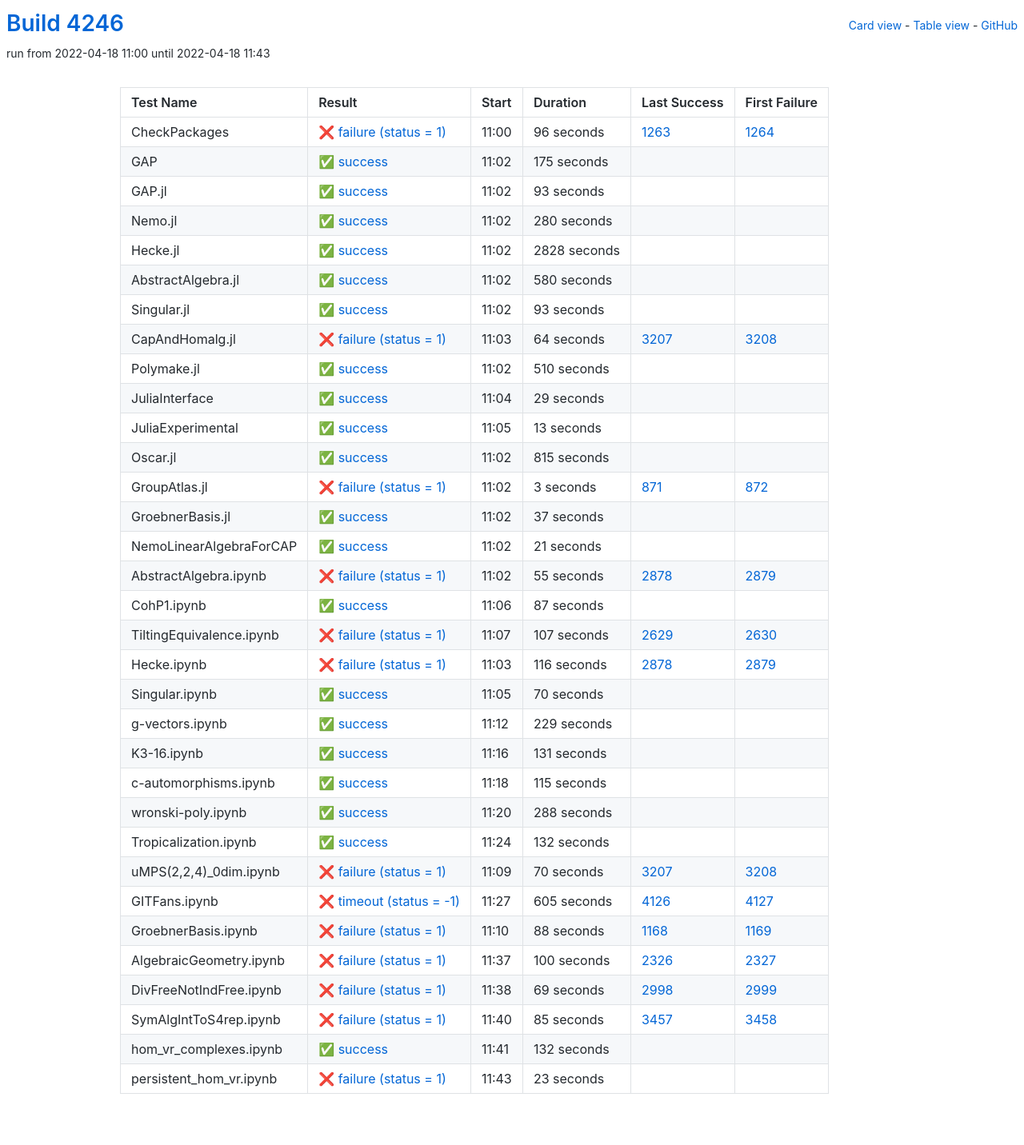
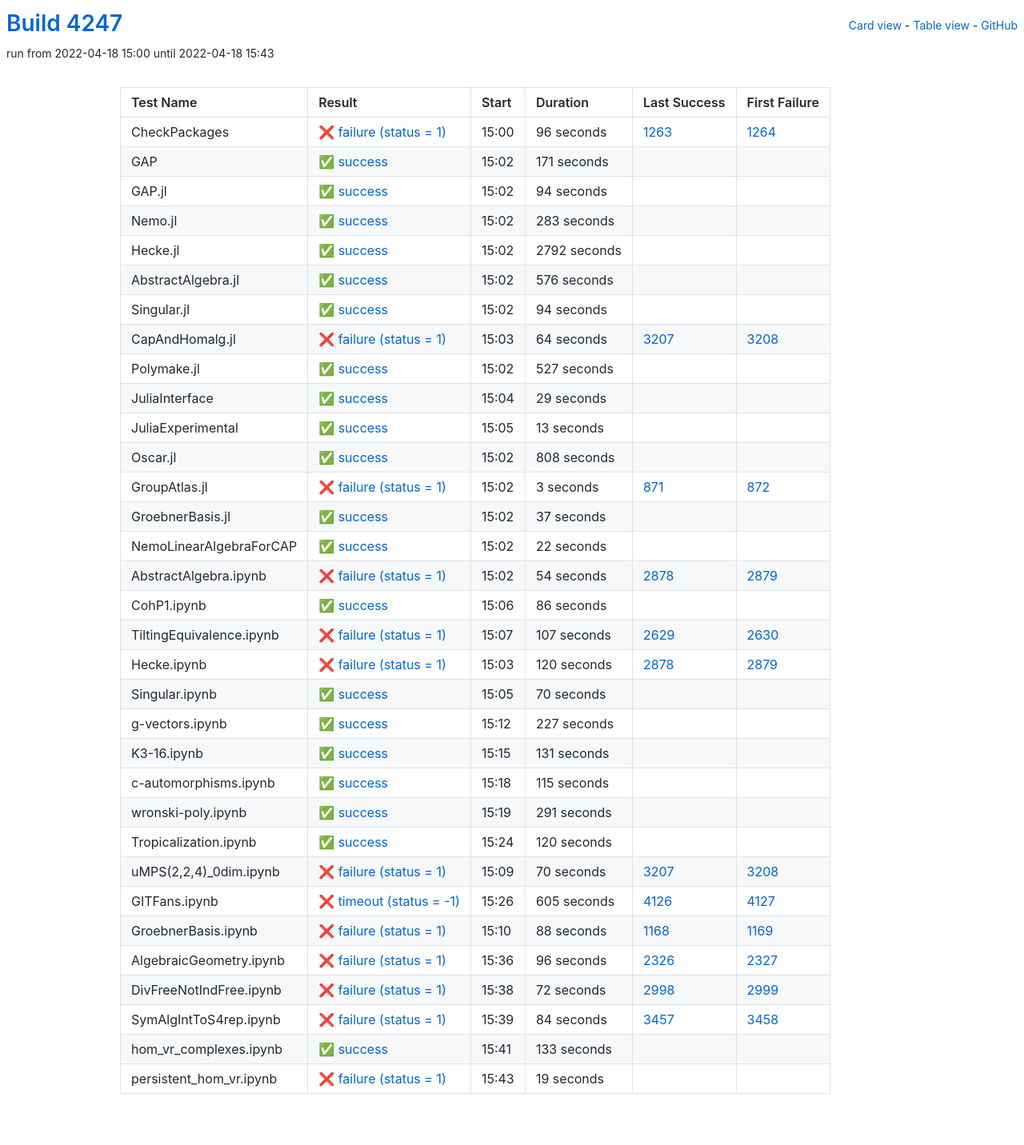
Before and after one commit to oscar-system/oscar-ci-status-stable, a Jekyll site: the page built from table.html, in a window 1280 px wide. Shown: the whole page at 80% size. Built offline with Jekyll 4.4.1, drawn with Linux system fonts in a browser that asks for light colours.

Commit message:
Build #4247

```diff
--- a/_data/ci.yml
+++ b/_data/ci.yml
@@ -1,6 +1,6 @@
 ---
-build: 4246
-build_url: https://oscarci.mathematik.uni-kl.de/job/oscar-stable/4246/
+build: 4247
+build_url: https://oscarci.mathematik.uni-kl.de/job/oscar-stable/4247/
 job: oscar-stable
 organization: oscar-system
 repo: oscar-ci-status-stable
@@ -8,8 +8,8 @@ repourl: https://github.com/oscar-system/oscar-ci-status-stable
 tests:
 - name: CheckPackages
   id: checkpackages
-  log: https://oscarci.mathematik.uni-kl.de/job/oscar-stable/4246/artifact/logs/build-4246/CheckPackages.log
-  start: 2022-04-18 11:00
+  log: https://oscarci.mathematik.uni-kl.de/job/oscar-stable/4247/artifact/logs/build-4247/CheckPackages.log
+  start: 2022-04-18 15:00
   success: false
   exitcode: 1
   status: failure
@@ -20,80 +20,80 @@ tests:
   first_failure_url: https://oscarci.mathematik.uni-kl.de/job/oscar-stable/1264/
 - name: GAP
   id: gap
-  log: https://oscarci.mathematik.uni-kl.de/job/oscar-stable/4246/artifact/logs/build-4246/GAP.log
-  start: 2022-04-18 11:02
+  log: https://oscarci.mathematik.uni-kl.de/job/oscar-stable/4247/artifact/logs/build-4247/GAP.log
+  start: 2022-04-18 15:02
   success: true
   exitcode: 0
   status: success
-  duration: 175
+  duration: 171
   last_success: false
   last_success_url:
   first_failure: false
   first_failure_url:
 - name: GAP.jl
   id: gap-jl
-  log: https://oscarci.mathematik.uni-kl.de/job/oscar-stable/4246/artifact/logs/build-4246/GAP.jl.log
-  start: 2022-04-18 11:02
+  log: https://oscarci.mathematik.uni-kl.de/job/oscar-stable/4247/artifact/logs/build-4247/GAP.jl.log
+  start: 2022-04-18 15:02
   success: true
   exitcode: 0
   status: success
-  duration: 93
+  duration: 94
   last_success: false
   last_success_url:
   first_failure: false
   first_failure_url:
 - name: Nemo.jl
   id: nemo-jl
-  log: https://oscarci.mathematik.uni-kl.de/job/oscar-stable/4246/artifact/logs/build-4246/Nemo.jl.log
-  start: 2022-04-18 11:02
+  log: https://oscarci.mathematik.uni-kl.de/job/oscar-stable/4247/artifact/logs/build-4247/Nemo.jl.log
+  start: 2022-04-18 15:02
   success: true
   exitcode: 0
   status: success
-  duration: 280
+  duration: 283
   last_success: false
   last_success_url:
   first_failure: false
   first_failure_url:
 - name: Hecke.jl
   id: hecke-jl
-  log: https://oscarci.mathematik.uni-kl.de/job/oscar-stable/4246/artifact/logs/build-4246/Hecke.jl.log
-  start: 2022-04-18 11:02
+  log: https://oscarci.mathematik.uni-kl.de/job/oscar-stable/4247/artifact/logs/build-4247/Hecke.jl.log
+  start: 2022-04-18 15:02
   success: true
   exitcode: 0
   status: success
-  duration: 2828
+  duration: 2792
   last_success: false
   last_success_url:
   first_failure: false
   first_failure_url:
 - name: AbstractAlgebra.jl
   id: abstractalgebra-jl
-  log: https://oscarci.mathematik.uni-kl.de/job/oscar-stable/4246/artifact/logs/build-4246/AbstractAlgebra.jl.log
-  start: 2022-04-18 11:02
+  log: https://oscarci.mathematik.uni-kl.de/job/oscar-stable/4247/artifact/logs/build-4247/AbstractAlgebra.jl.log
+  start: 2022-04-18 15:02
   success: true
   exitcode: 0
   status: success
-  duration: 580
+  duration: 576
   last_success: false
   last_success_url:
   first_failure: false
   first_failure_url:
 - name: Singular.jl
   id: singular-jl
-  log: https://oscarci.mathematik.uni-kl.de/job/oscar-stable/4246/artifact/logs/build-4246/Singular.jl.log
-  start: 2022-04-18 11:02
+  log: https://oscarci.mathematik.uni-kl.de/job/oscar-stable/4247/artifact/logs/build-4247/Singular.jl.log
+  start: 2022-04-18 15:02
   success: true
   exitcode: 0
   status: success
-  duration: 93
+  duration: 94
   last_success: false
   last_success_url:
   first_failure: false
   first_failure_url:
 - name: CapAndHomalg.jl
   id: capandhomalg-jl
-  log: https://oscarci.mathematik.uni-kl.de/job/oscar-stable/4246/artifact/logs/build-4246/CapAndHomalg.jl.log
-  start: 2022-04-18 11:03
+  log: https://oscarci.mathematik.uni-kl.de/job/oscar-stable/4247/artifact/logs/build-4247/CapAndHomalg.jl.log
+  start: 2022-04-18 15:03
   success: false
   exitcode: 1
   status: failure
@@ -104,20 +104,20 @@ tests:
   first_failure_url: https://oscarci.mathematik.uni-kl.de/job/oscar-stable/3208/
 - name: Polymake.jl
   id: polymake-jl
-  log: https://oscarci.mathematik.uni-kl.de/job/oscar-stable/4246/artifact/logs/build-4246/Polymake.jl.log
-  start: 2022-04-18 11:02
+  log: https://oscarci.mathematik.uni-kl.de/job/oscar-stable/4247/artifact/logs/build-4247/Polymake.jl.log
+  start: 2022-04-18 15:02
   success: true
   exitcode: 0
   status: success
-  duration: 510
+  duration: 527
   last_success: false
   last_success_url:
   first_failure: false
   first_failure_url:
 - name: JuliaInterface
   id: juliainterface
-  log: https://oscarci.mathematik.uni-kl.de/job/oscar-stable/4246/artifact/logs/build-4246/JuliaInterface.log
-  start: 2022-04-18 11:04
+  log: https://oscarci.mathematik.uni-kl.de/job/oscar-stable/4247/artifact/logs/build-4247/JuliaInterface.log
+  start: 2022-04-18 15:04
   success: true
   exitcode: 0
   status: success
@@ -128,8 +128,8 @@ tests:
   first_failure_url:
 - name: JuliaExperimental
   id: juliaexperimental
-  log: https://oscarci.mathematik.uni-kl.de/job/oscar-stable/4246/artifact/logs/build-4246/JuliaExperimental.log
-  start: 2022-04-18 11:05
+  log: https://oscarci.mathematik.uni-kl.de/job/oscar-stable/4247/artifact/logs/build-4247/JuliaExperimental.log
+  start: 2022-04-18 15:05
   success: true
   exitcode: 0
   status: success
@@ -140,20 +140,20 @@ tests:
   first_failure_url:
 - name: Oscar.jl
   id: oscar-jl
-  log: https://oscarci.mathematik.uni-kl.de/job/oscar-stable/4246/artifact/logs/build-4246/Oscar.jl.log
-  start: 2022-04-18 11:02
+  log: https://oscarci.mathematik.uni-kl.de/job/oscar-stable/4247/artifact/logs/build-4247/Oscar.jl.log
+  start: 2022-04-18 15:02
   success: true
   exitcode: 0
   status: success
-  duration: 815
+  duration: 808
   last_success: false
   last_success_url:
   first_failure: false
   first_failure_url:
 - name: GroupAtlas.jl
   id: groupatlas-jl
-  log: https://oscarci.mathematik.uni-kl.de/job/oscar-stable/4246/artifact/logs/build-4246/GroupAtlas.jl.log
-  start: 2022-04-18 11:02
+  log: https://oscarci.mathematik.uni-kl.de/job/oscar-stable/4247/artifact/logs/build-4247/GroupAtlas.jl.log
+  start: 2022-04-18 15:02
   success: false
   exitcode: 1
   status: failure
@@ -164,8 +164,8 @@ tests:
   first_failure_url: https://oscarci.mathematik.uni-kl.de/job/oscar-stable/872/
 - name: GroebnerBasis.jl
   id: groebnerbasis-jl
-  log: https://oscarci.mathematik.uni-kl.de/job/oscar-stable/4246/artifact/logs/build-4246/GroebnerBasis.jl.log
-  start: 2022-04-18 11:02
+  log: https://oscarci.mathematik.uni-kl.de/job/oscar-stable/4247/artifact/logs/build-4247/GroebnerBasis.jl.log
+  start: 2022-04-18 15:02
   success: true
   exitcode: 0
   status: success
@@ -176,44 +176,44 @@ tests:
   first_failure_url:
 - name: NemoLinearAlgebraForCAP
   id: nemolinearalgebraforcap
-  log: https://oscarci.mathematik.uni-kl.de/job/oscar-stable/4246/artifact/logs/build-4246/NemoLinearAlgebraForCAP.log
-  start: 2022-04-18 11:02
+  log: https://oscarci.mathematik.uni-kl.de/job/oscar-stable/4247/artifact/logs/build-4247/NemoLinearAlgebraForCAP.log
+  start: 2022-04-18 15:02
   success: true
   exitcode: 0
   status: success
-  duration: 21
+  duration: 22
   last_success: false
   last_success_url:
   first_failure: false
   first_failure_url:
 - name: AbstractAlgebra.ipynb
   id: abstractalgebra-ipynb
-  log: https://oscarci.mathematik.uni-kl.de/job/oscar-stable/4246/artifact/logs/build-4246/AbstractAlgebra.ipynb.log
-  start: 2022-04-18 11:02
+  log: https://oscarci.mathematik.uni-kl.de/job/oscar-stable/4247/artifact/logs/build-4247/AbstractAlgebra.ipynb.log
+  start: 2022-04-18 15:02
   success: false
   exitcode: 1
   status: failure
-  duration: 55
+  duration: 54
   last_success: 2878
   last_success_url: https://oscarci.mathematik.uni-kl.de/job/oscar-stable/2878/
   first_failure: 2879
   first_failure_url: https://oscarci.mathematik.uni-kl.de/job/oscar-stable/2879/
 - name: CohP1.ipynb
   id: cohp1-ipynb
-  log: https://oscarci.mathematik.uni-kl.de/job/oscar-stable/4246/artifact/logs/build-4246/CohP1.ipynb.log
-  start: 2022-04-18 11:06
+  log: https://oscarci.mathematik.uni-kl.de/job/oscar-stable/4247/artifact/logs/build-4247/CohP1.ipynb.log
+  start: 2022-04-18 15:06
   success: true
   exitcode: 0
   status: success
-  duration: 87
+  duration: 86
   last_success: false
   last_success_url:
   first_failure: false
   first_failure_url:
 - name: TiltingEquivalence.ipynb
   id: tiltingequivalence-ipynb
-  log: https://oscarci.mathematik.uni-kl.de/job/oscar-stable/4246/artifact/logs/build-4246/TiltingEquivalence.ipynb.log
-  start: 2022-04-18 11:07
+  log: https://oscarci.mathematik.uni-kl.de/job/oscar-stable/4247/artifact/logs/build-4247/TiltingEquivalence.ipynb.log
+  start: 2022-04-18 15:07
   success: false
   exitcode: 1
   status: failure
@@ -224,20 +224,20 @@ tests:
   first_failure_url: https://oscarci.mathematik.uni-kl.de/job/oscar-stable/2630/
 - name: Hecke.ipynb
   id: hecke-ipynb
-  log: https://oscarci.mathematik.uni-kl.de/job/oscar-stable/4246/artifact/logs/build-4246/Hecke.ipynb.log
-  start: 2022-04-18 11:03
+  log: https://oscarci.mathematik.uni-kl.de/job/oscar-stable/4247/artifact/logs/build-4247/Hecke.ipynb.log
+  start: 2022-04-18 15:03
   success: false
   exitcode: 1
   status: failure
-  duration: 116
+  duration: 120
   last_success: 2878
   last_success_url: https://oscarci.mathematik.uni-kl.de/job/oscar-stable/2878/
   first_failure: 2879
   first_failure_url: https://oscarci.mathematik.uni-kl.de/job/oscar-stable/2879/
 - name: Singular.ipynb
   id: singular-ipynb
-  log: https://oscarci.mathematik.uni-kl.de/job/oscar-stable/4246/artifact/logs/build-4246/Singular.ipynb.log
-  start: 2022-04-18 11:05
+  log: https://oscarci.mathematik.uni-kl.de/job/oscar-stable/4247/artifact/logs/build-4247/Singular.ipynb.log
+  start: 2022-04-18 15:05
   success: true
   exitcode: 0
   status: success
@@ -248,20 +248,20 @@ tests:
   first_failure_url:
 - name: g-vectors.ipynb
   id: g-vectors-ipynb
-  log: https://oscarci.mathematik.uni-kl.de/job/oscar-stable/4246/artifact/logs/build-4246/g-vectors.ipynb.log
-  start: 2022-04-18 11:12
+  log: https://oscarci.mathematik.uni-kl.de/job/oscar-stable/4247/artifact/logs/build-4247/g-vectors.ipynb.log
+  start: 2022-04-18 15:12
   success: true
   exitcode: 0
   status: success
-  duration: 229
+  duration: 227
   last_success: false
   last_success_url:
   first_failure: false
   first_failure_url:
 - name: K3-16.ipynb
   id: k3-16-ipynb
-  log: https://oscarci.mathematik.uni-kl.de/job/oscar-stable/4246/artifact/logs/build-4246/K3-16.ipynb.log
-  start: 2022-04-18 11:16
+  log: https://oscarci.mathematik.uni-kl.de/job/oscar-stable/4247/artifact/logs/build-4247/K3-16.ipynb.log
+  start: 2022-04-18 15:15
   success: true
   exitcode: 0
   status: success
@@ -272,8 +272,8 @@ tests:
   first_failure_url:
 - name: c-automorphisms.ipynb
   id: c-automorphisms-ipynb
-  log: https://oscarci.mathematik.uni-kl.de/job/oscar-stable/4246/artifact/logs/build-4246/c-automorphisms.ipynb.log
-  start: 2022-04-18 11:18
+  log: https://oscarci.mathematik.uni-kl.de/job/oscar-stable/4247/artifact/logs/build-4247/c-automorphisms.ipynb.log
+  start: 2022-04-18 15:18
   success: true
   exitcode: 0
   status: success
@@ -284,32 +284,32 @@ tests:
   first_failure_url:
 - name: wronski-poly.ipynb
   id: wronski-poly-ipynb
-  log: https://oscarci.mathematik.uni-kl.de/job/oscar-stable/4246/artifact/logs/build-4246/wronski-poly.ipynb.log
-  start: 2022-04-18 11:20
+  log: https://oscarci.mathematik.uni-kl.de/job/oscar-stable/4247/artifact/logs/build-4247/wronski-poly.ipynb.log
+  start: 2022-04-18 15:19
   success: true
   exitcode: 0
   status: success
-  duration: 288
+  duration: 291
   last_success: false
   last_success_url:
   first_failure: false
   first_failure_url:
 - name: Tropicalization.ipynb
   id: tropicalization-ipynb
-  log: https://oscarci.mathematik.uni-kl.de/job/oscar-stable/4246/artifact/logs/build-4246/Tropicalization.ipynb.log
-  start: 2022-04-18 11:24
+  log: https://oscarci.mathematik.uni-kl.de/job/oscar-stable/4247/artifact/logs/build-4247/Tropicalization.ipynb.log
+  start: 2022-04-18 15:24
   success: true
   exitcode: 0
   status: success
-  duration: 132
+  duration: 120
   last_success: false
   last_success_url:
   first_failure: false
   first_failure_url:
 - name: uMPS(2,2,4)_0dim.ipynb
   id: umps-2-2-4-0dim-ipynb
-  log: https://oscarci.mathematik.uni-kl.de/job/oscar-stable/4246/artifact/logs/build-4246/uMPS-2-2-4-_0dim.ipynb.log
-  start: 2022-04-18 11:09
+  log: https://oscarci.mathematik.uni-kl.de/job/oscar-stable/4247/artifact/logs/build-4247/uMPS-2-2-4-_0dim.ipynb.log
+  start: 2022-04-18 15:09
   success: false
   exitcode: 1
   status: failure
@@ -320,8 +320,8 @@ tests:
   first_failure_url: https://oscarci.mathematik.uni-kl.de/job/oscar-stable/3208/
 - name: GITFans.ipynb
   id: gitfans-ipynb
-  log: https://oscarci.mathematik.uni-kl.de/job/oscar-stable/4246/artifact/logs/build-4246/GITFans.ipynb.log
-  start: 2022-04-18 11:27
+  log: https://oscarci.mathematik.uni-kl.de/job/oscar-stable/4247/artifact/logs/build-4247/GITFans.ipynb.log
+  start: 2022-04-18 15:26
   success: false
   exitcode: -1
   status: timeout
@@ -332,8 +332,8 @@ tests:
   first_failure_url: https://oscarci.mathematik.uni-kl.de/job/oscar-stable/4127/
 - name: GroebnerBasis.ipynb
   id: groebnerbasis-ipynb
-  log: https://oscarci.mathematik.uni-kl.de/job/oscar-stable/4246/artifact/logs/build-4246/GroebnerBasis.ipynb.log
-  start: 2022-04-18 11:10
+  log: https://oscarci.mathematik.uni-kl.de/job/oscar-stable/4247/artifact/logs/build-4247/GroebnerBasis.ipynb.log
+  start: 2022-04-18 15:10
   success: false
   exitcode: 1
   status: failure
@@ -344,60 +344,60 @@ tests:
   first_failure_url: https://oscarci.mathematik.uni-kl.de/job/oscar-stable/1169/
 - name: AlgebraicGeometry.ipynb
   id: algebraicgeometry-ipynb
-  log: https://oscarci.mathematik.uni-kl.de/job/oscar-stable/4246/artifact/logs/build-4246/AlgebraicGeometry.ipynb.log
-  start: 2022-04-18 11:37
+  log: https://oscarci.mathematik.uni-kl.de/job/oscar-stable/4247/artifact/logs/build-4247/AlgebraicGeometry.ipynb.log
+  start: 2022-04-18 15:36
   success: false
   exitcode: 1
   status: failure
-  duration: 100
+  duration: 96
   last_success: 2326
   last_success_url: https://oscarci.mathematik.uni-kl.de/job/oscar-stable/2326/
   first_failure: 2327
   first_failure_url: https://oscarci.mathematik.uni-kl.de/job/oscar-stable/2327/
 - name: DivFreeNotIndFree.ipynb
   id: divfreenotindfree-ipynb
-  log: https://oscarci.mathematik.uni-kl.de/job/oscar-stable/4246/artifact/logs/build-4246/DivFreeNotIndFree.ipynb.log
-  start: 2022-04-18 11:38
+  log: https://oscarci.mathematik.uni-kl.de/job/oscar-stable/4247/artifact/logs/build-4247/DivFreeNotIndFree.ipynb.log
+  start: 2022-04-18 15:38
   success: false
   exitcode: 1
   status: failure
-  duration: 69
+  duration: 72
   last_success: 2998
   last_success_url: https://oscarci.mathematik.uni-kl.de/job/oscar-stable/2998/
   first_failure: 2999
   first_failure_url: https://oscarci.mathematik.uni-kl.de/job/oscar-stable/2999/
 - name: SymAlgIntToS4rep.ipynb
   id: symalginttos4rep-ipynb
-  log: https://oscarci.mathematik.uni-kl.de/job/oscar-stable/4246/artifact/logs/build-4246/SymAlgIntToS4rep.ipynb.log
-  start: 2022-04-18 11:40
+  log: https://oscarci.mathematik.uni-kl.de/job/oscar-stable/4247/artifact/logs/build-4247/SymAlgIntToS4rep.ipynb.log
+  start: 2022-04-18 15:39
   success: false
   exitcode: 1
   status: failure
-  duration: 85
+  duration: 84
   last_success: 3457
   last_success_url: https://oscarci.mathematik.uni-kl.de/job/oscar-stable/3457/
   first_failure: 3458
   first_failure_url: https://oscarci.mathematik.uni-kl.de/job/oscar-stable/3458/
 - name: hom_vr_complexes.ipynb
   id: hom-vr-complexes-ipynb
-  log: https://oscarci.mathematik.uni-kl.de/job/oscar-stable/4246/artifact/logs/build-4246/hom_vr_complexes.ipynb.log
-  start: 2022-04-18 11:41
+  log: https://oscarci.mathematik.uni-kl.de/job/oscar-stable/4247/artifact/logs/build-4247/hom_vr_complexes.ipynb.log
+  start: 2022-04-18 15:41
   success: true
   exitcode: 0
   status: success
-  duration: 132
+  duration: 133
   last_success: false
   last_success_url:
   first_failure: false
   first_failure_url:
 - name: persistent_hom_vr.ipynb
   id: persistent-hom-vr-ipynb
-  log: https://oscarci.mathematik.uni-kl.de/job/oscar-stable/4246/artifact/logs/build-4246/persistent_hom_vr.ipynb.log
-  start: 2022-04-18 11:43
+  log: https://oscarci.mathematik.uni-kl.de/job/oscar-stable/4247/artifact/logs/build-4247/persistent_hom_vr.ipynb.log
+  start: 2022-04-18 15:43
   success: false
   exitcode: 1
   status: failure
-  duration: 23
+  duration: 19
   last_success: false
   last_success_url:
   first_failure: false
```
Also changed, not shown: README.md.
